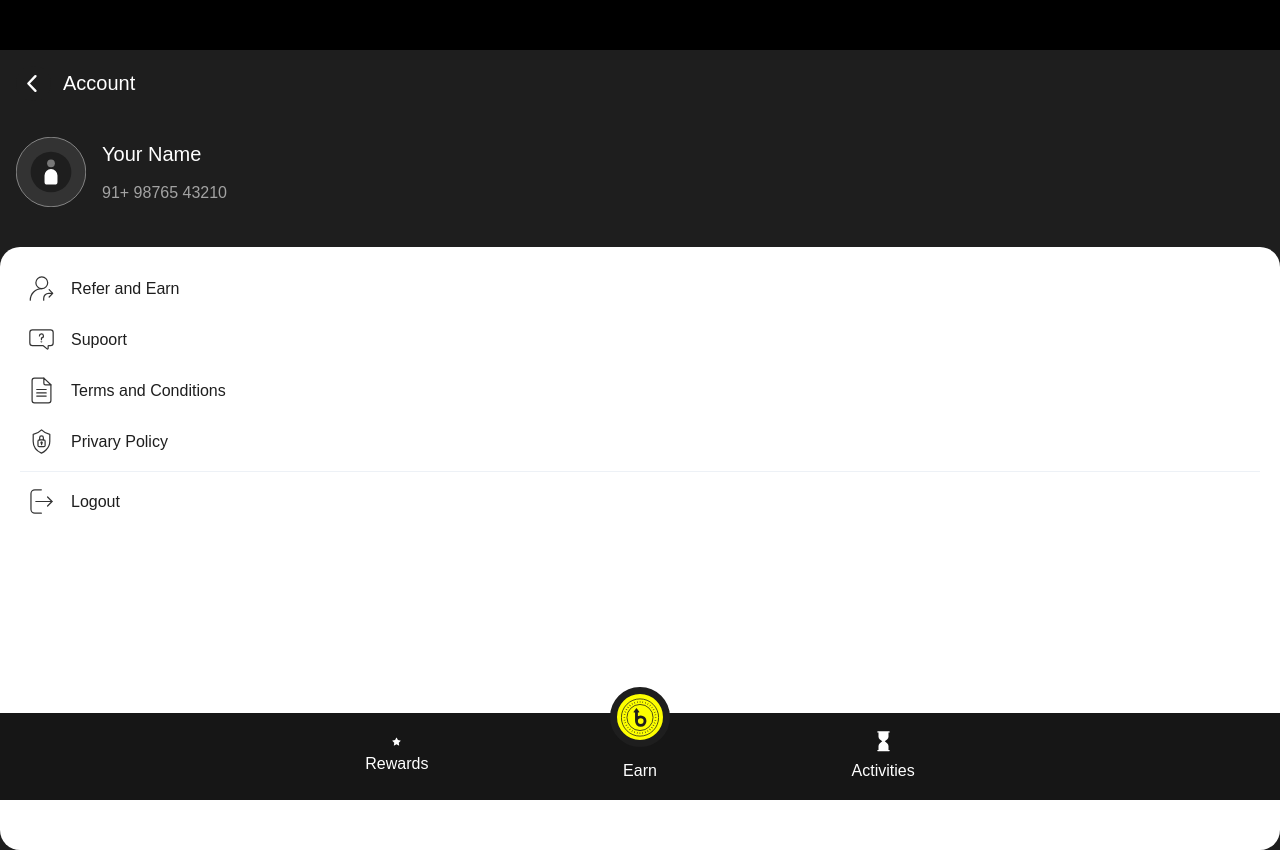
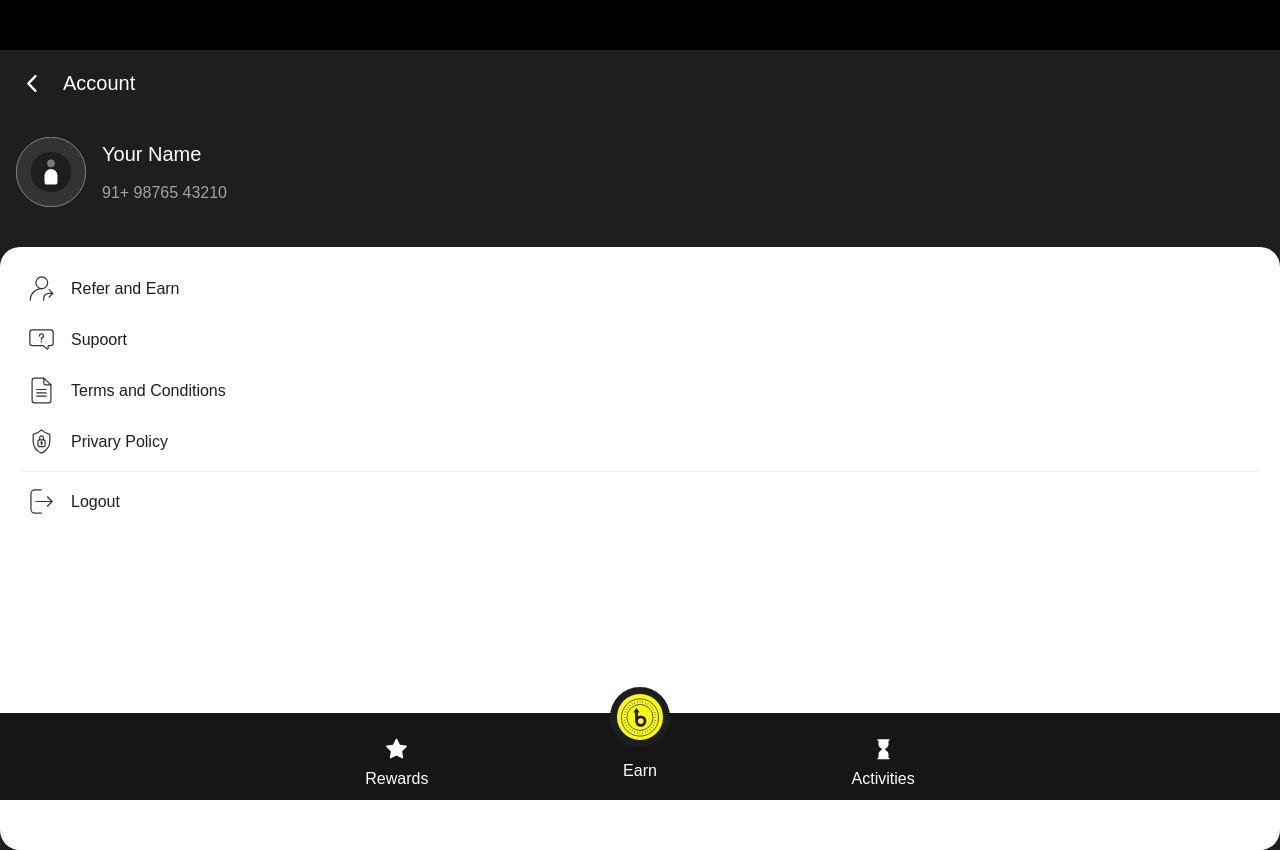
Before and after one commit to funtoostic/shoaib-mobile-app, a Next.js app: page /profile in a window 1280 px wide. Built offline with nearby package versions, Linux system fonts and the light colour scheme.

Commit message:
Icon bug fixed

```diff
--- a/src/components/Layout/NavButton.js
+++ b/src/components/Layout/NavButton.js
@@ -1,14 +1,18 @@
 import React from 'react';
-import { Button, forwardRef, Text, useMediaQuery} from "@chakra-ui/react";
+import {Box, Button, forwardRef, Text, useMediaQuery} from "@chakra-ui/react";
 
-const MyComponent  = forwardRef  (({icon,heading,...props},ref) => {
+const MyComponent = forwardRef(({icon, heading, ...props}, ref) => {
 
     const [isLargerThan400] = useMediaQuery("(min-width: 400px)")
 
     return (
-        <Button fontWeight={'normal'} variant={'unstyled'} cursor={'pointer'} ref={ref} display={'flex'} flexDirection={'column'} justifyContent={'center'} alignItems={'center'} {...props}>
-            {icon}
-            <Text mt={1} fontSize={isLargerThan400 ? '1rem' : '13px'} color={'#fff'}>{heading}</Text>
+        <Button fontWeight={'normal'} variant={'unstyled'} cursor={'pointer'} ref={ref}  {...props}>
+            <Box display={'flex'}
+                 flexDirection={'column'} justifyContent={'center'} alignItems={'center'}
+            >
+                {icon}
+                <Text mt={1} fontSize={isLargerThan400 ? '1rem' : '13px'} color={'#fff'}>{heading}</Text>
+            </Box>
         </Button>
     );
 })
```
